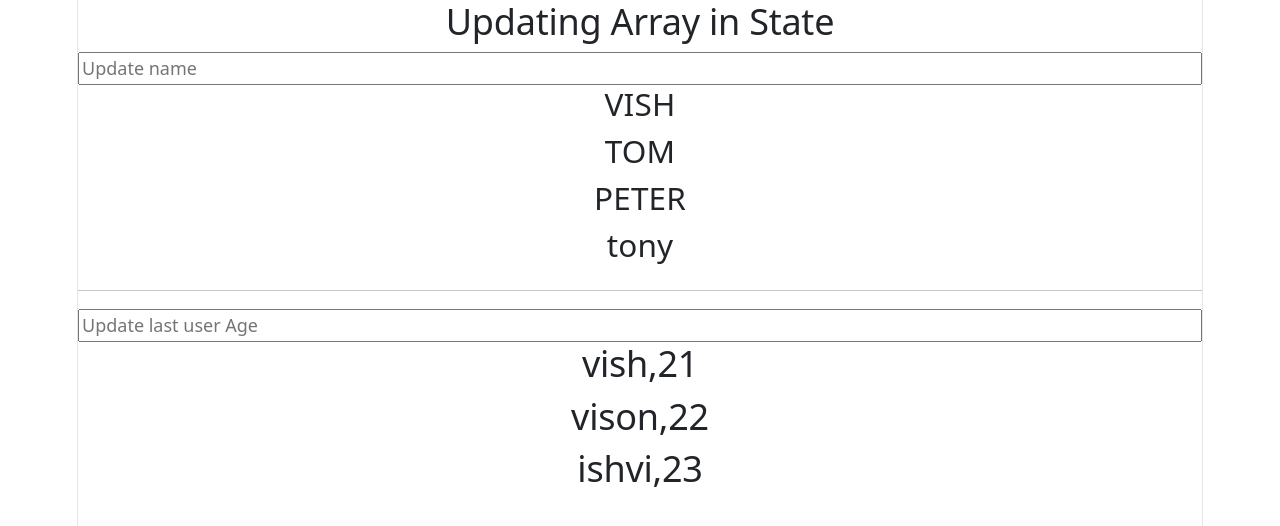
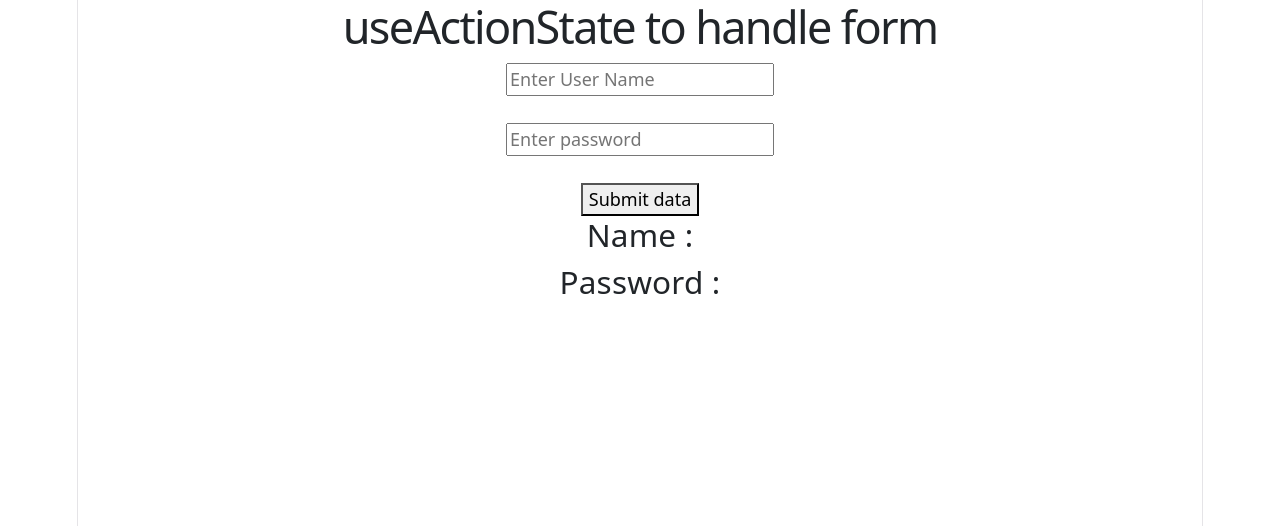
Before and after one commit to Vishix07/Learning-React-, a React (Vite) app: page / in a window 1280 px wide. Shown: the top 526 px of the page. Built offline with nearby package versions, Linux system fonts and the light colour scheme.

Commit message:
Implementing and Handling form using useActionState

```diff
--- a/src/App.jsx
+++ b/src/App.jsx
@@ -23,6 +23,7 @@ import Transition from "./Transition";
 import Lifting from "./Lifting";
 import UpdateObj from "./UpdateObj";
 import UpdateArr from "./UpdateArr";
+import UseAction from "./UseAction";
 
 
 
@@ -1248,12 +1249,25 @@ function App() {
     // )
            //Updating Array in State
 
-        return(
-            <>
-               <UpdateArr />
-            </>
-        )
-}
+//         return(
+//             <>
+//                <UpdateArr />
+//             </>
+//         )
+
+      // useActionState Hook
+
+    //it is uesd to handle froms , it update state based on the result of a form action.
+
+     return (
+        <>
+          <UseAction />
+        </>
+     )
+
+
+
+ }
 
 
 
--- /dev/null
+++ b/src/UseAction.jsx
@@ -0,0 +1,48 @@
+import { useActionState } from "react";
+
+function UseAction() {
+
+    const handleSubmit = async (previousData, formData) => {
+        let name = formData.get('name');
+        let password = formData.get('password');
+
+        await new Promise(res => setTimeout(res, 2000))
+
+        // console.log("handleSubmit called",name,password);
+
+        if (name && password) {
+            return { message: 'Data Submitted', name, password }
+        } else {
+            return { error: 'Fail to Submit, enter both Data', name, password }
+        }
+
+    }
+
+    const [data, action, pending] = useActionState(handleSubmit, undefined)
+    console.log(data);
+
+
+    return (
+        <>
+            <form action={action}>
+                <h1>useActionState to handle form</h1>
+                <input type="text" defaultValue={data?.name} placeholder="Enter User Name" name="name" />
+                <br /><br />
+                <input type="password" defaultValue={data?.password} placeholder="Enter password" name="password" />
+                <br /><br />
+                <button disabled={pending} >Submit data</button>
+            </form>
+            {
+                data?.error && <span style={{ color: 'red' }}>{data?.error}</span>
+            }
+            {
+                data?.message && <span style={{ color: 'green' }} >{data?.message}</span>
+            }
+
+            <h3>Name :{data?.name}</h3>
+            <h3>Password :{data?.password}</h3>
+        </>
+    )
+}
+
+export default UseAction;
```
